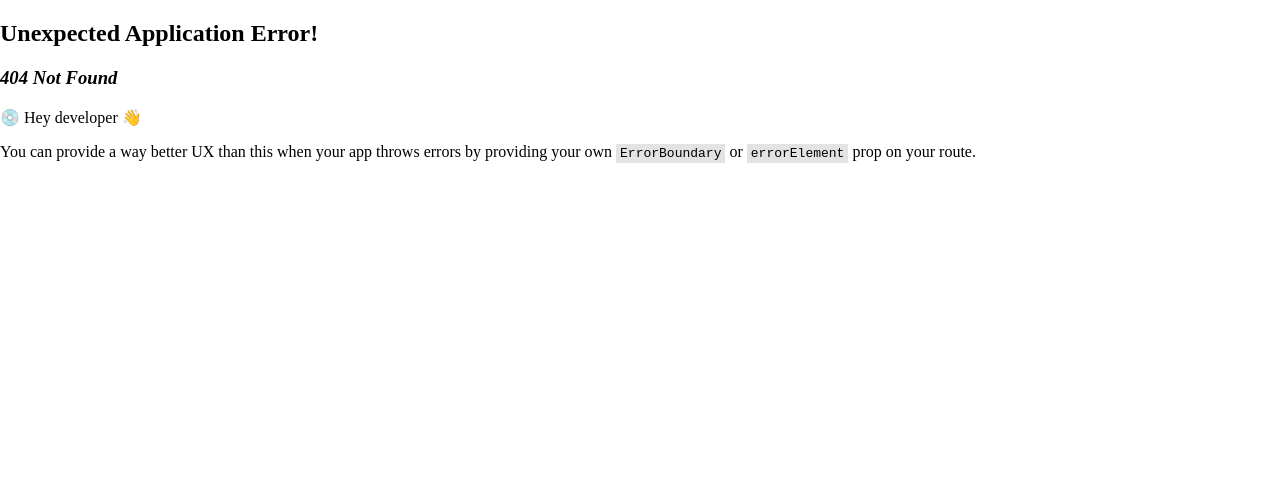
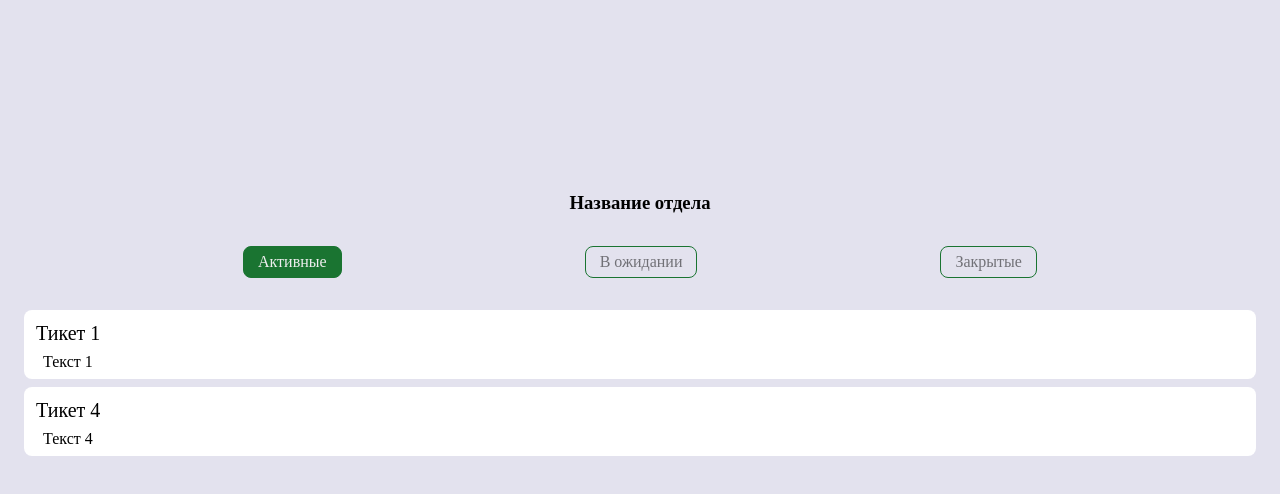
Before and after one commit to BlazEffect/Routing-of-customer-requests, a React (Vite) app: page /admin in a window 1280 px wide. Before the commit this address had no page. Shown: the top 494 px of the page. Built offline with nearby package versions, Linux system fonts and the light colour scheme.

Commit message:
added a page for viewing tickets

```diff
--- /dev/null
+++ b/src/assets/css/Admin.css
@@ -0,0 +1,49 @@
+.tickets {
+    background-color: #E3E2EE;
+    height: 100vh;
+}
+
+.tabs {
+    display: flex;
+    justify-content: space-evenly;
+    margin-bottom: 32px;
+}
+
+.tab {
+    border: 1px solid #1A7431;
+    color: rgba(0, 0, 0, 0.5);
+    padding: 6px 14px 6px 14px;
+    border-radius: 8px;
+}
+
+.tab.active {
+    color: #eee;
+    background-color: #1A7431;
+}
+
+.tab-content {
+    margin: 0 24px;
+}
+
+.tickets-category {
+    text-align: center;
+    margin-bottom: 32px;
+    margin-top: 0;
+    padding-top: 15%;
+}
+
+.ticket {
+    margin-bottom: 8px;
+    background-color: #fff;
+    border-radius: 8px;
+}
+
+.ticket-name {
+    padding: 12px 0 8px 12px;
+    font-size: 20px;
+}
+
+.ticket-message {
+    padding: 0 0 8px 19px;
+    font-size: 16px;
+}
--- /dev/null
+++ b/src/data/tickets.json
@@ -0,0 +1,37 @@
+[
+  {
+    "id": "1",
+    "name": "Тикет 1",
+    "order": 1,
+    "statusId": 1,
+    "ticketMessage": "Текст 1"
+  },
+  {
+    "id": "2",
+    "name": "Тикет 2",
+    "order": 2,
+    "statusId": 2,
+    "ticketMessage": "Текст 2"
+  },
+  {
+    "id": "3",
+    "name": "Тикет 3",
+    "order": 3,
+    "statusId": 3,
+    "ticketMessage": "Текст 3"
+  },
+  {
+    "id": "4",
+    "name": "Тикет 4",
+    "order": 2,
+    "statusId": 1,
+    "ticketMessage": "Текст 4"
+  },
+  {
+    "id": "5",
+    "name": "Тикет 5",
+    "order": 1,
+    "statusId": 2,
+    "ticketMessage": "Текст 5"
+  }
+]
--- a/src/main.jsx
+++ b/src/main.jsx
@@ -5,6 +5,7 @@ import '../src/assets/css/App.css';
 import '../src/assets/css/Main.css';
 import '../src/assets/css/Chat.css';
 import '../src/assets/css/Login.css';
+import '../src/assets/css/Admin.css';
 import router from './router/index.jsx';
 
 ReactDOM.createRoot(document.getElementById('root')).render(
--- /dev/null
+++ b/src/pages/Admin.jsx
@@ -0,0 +1,54 @@
+import { useState } from 'react';
+import ticketData from '../data/tickets.json';
+
+export default function Admin () {
+  const [activeTab, setActiveTab] = useState(1);
+
+  const groupedData = ticketData.reduce((acc, currentItem) => {
+    const { statusId, ...rest } = currentItem;
+    if (!acc[statusId]) {
+      acc[statusId] = [rest];
+    } else {
+      acc[statusId].push(rest);
+    }
+    return acc;
+  }, {});
+
+  const handleTabClick = (tabNumber) => {
+    setActiveTab(tabNumber);
+  };
+
+  return (
+    <div className="tickets">
+      <h3 className="tickets-category">Название отдела</h3>
+
+      <div className="tabs">
+        <div className={`tab ${activeTab === 1 ? 'active' : ''}`} onClick={() => handleTabClick(1)}>
+          Активные
+        </div>
+        <div className={`tab ${activeTab === 2 ? 'active' : ''}`} onClick={() => handleTabClick(2)}>
+          В ожидании
+        </div>
+        <div className={`tab ${activeTab === 3 ? 'active' : ''}`} onClick={() => handleTabClick(3)}>
+          Закрытые
+        </div>
+      </div>
+
+      {Object.keys(groupedData).map((category) => (
+        <div key={category} className="tab-content" style={{ display: activeTab === parseInt(category) ? 'block' : 'none' }}>
+            {groupedData[category].map((item) => (
+              <div key={item.id} className="ticket">
+                <div className="ticket-name">
+                  { item.name }
+                </div>
+
+                <div className="ticket-message">
+                  { item.ticketMessage }
+                </div>
+              </div>
+            ))}
+        </div>
+      ))}
+    </div>
+  );
+}
--- a/src/router/index.jsx
+++ b/src/router/index.jsx
@@ -2,6 +2,7 @@ import { createBrowserRouter } from 'react-router-dom';
 import Main from '../pages/Main.jsx';
 import Chat from '../pages/Chat.jsx';
 import Login from '../pages/Login.jsx';
+import Admin from '../pages/Admin.jsx';
 
 
 export const routes = [
@@ -16,6 +17,10 @@ export const routes = [
     {
         path: '/login',
         element: (<Login />)
+    },
+    {
+        path: '/admin',
+        element: (<Admin />)
     }
 ]
 
```
